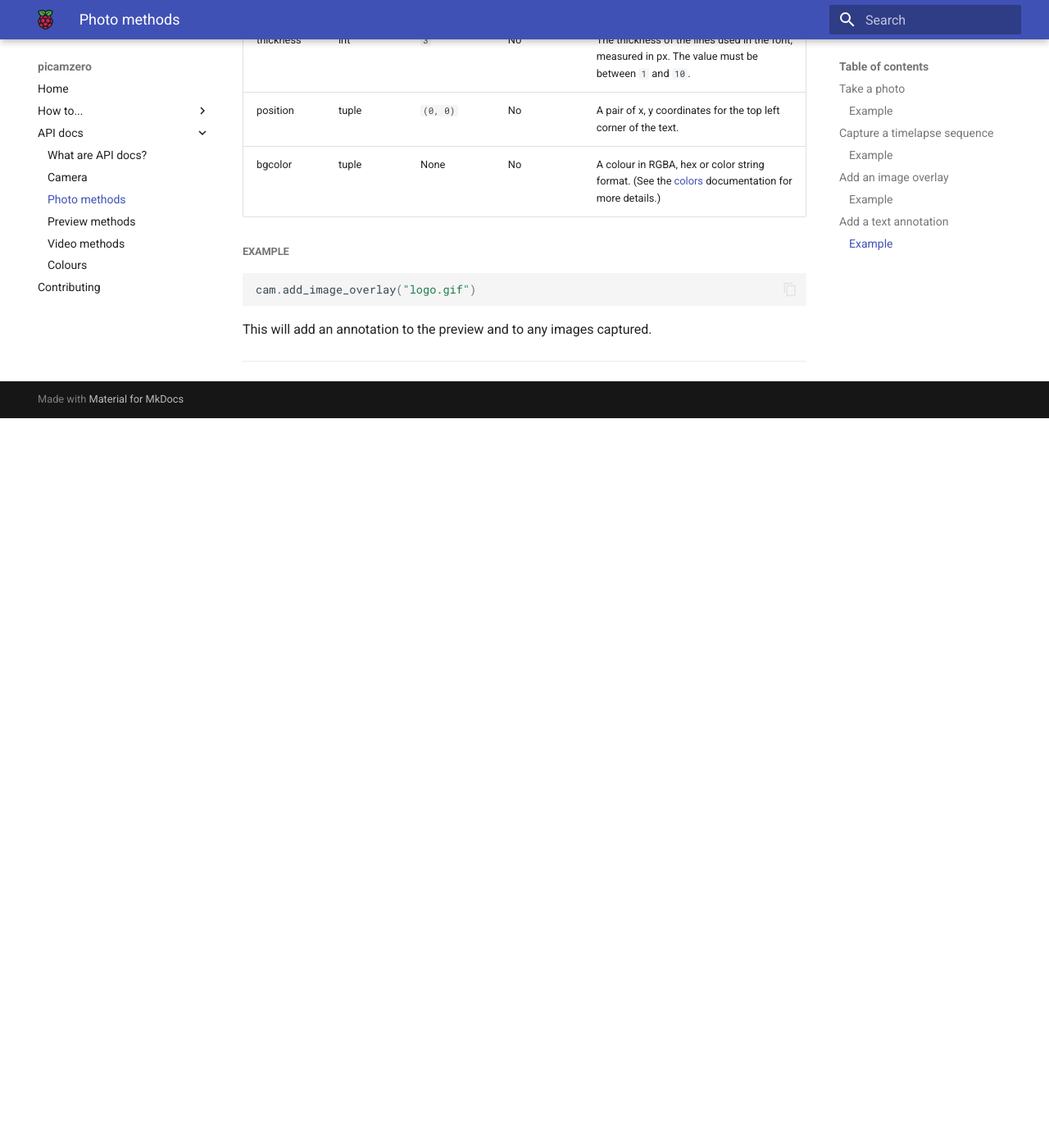
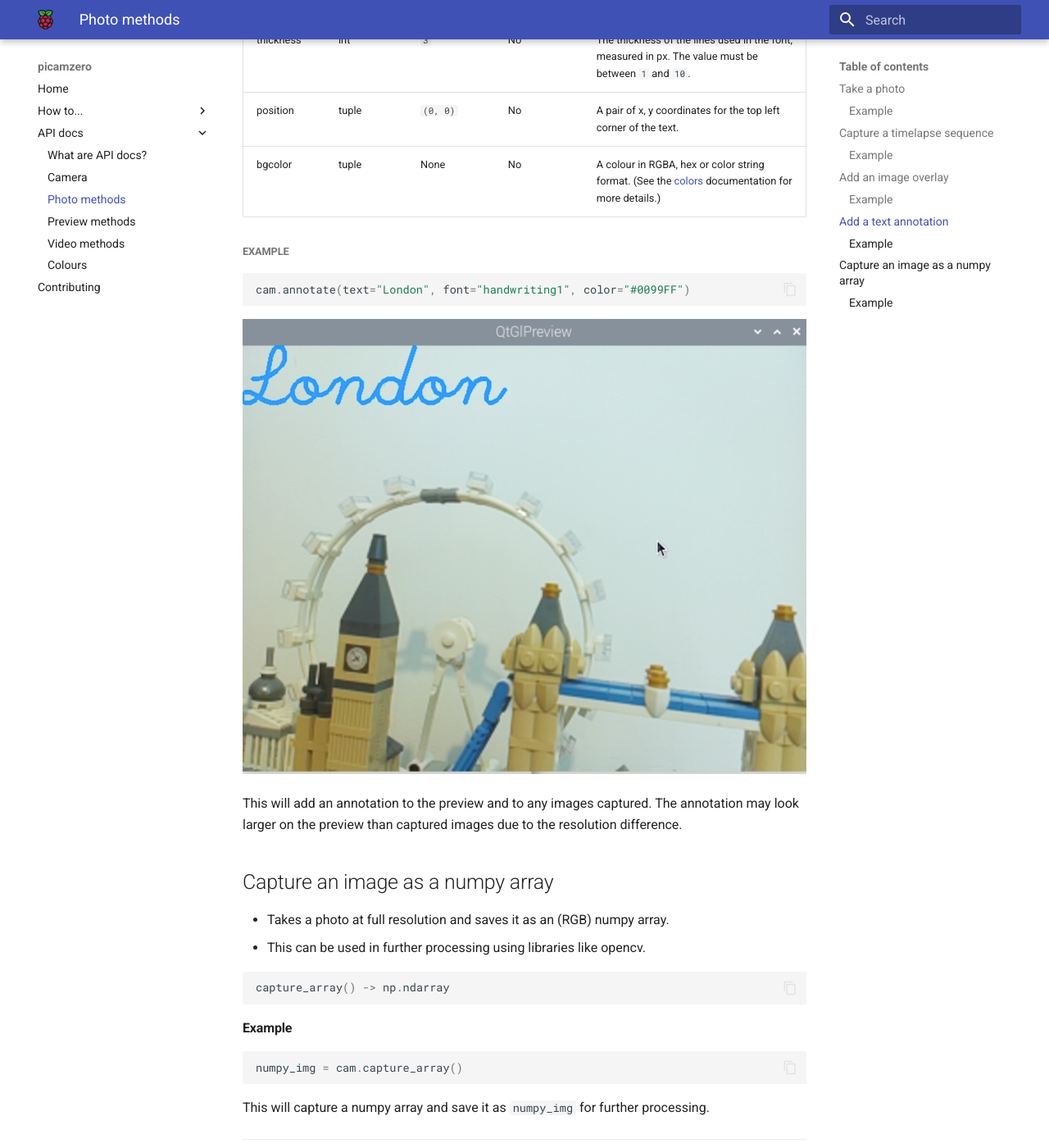
Before and after one commit to RaspberryPiFoundation/picamzero, an MkDocs documentation site: the page built from docs/photo_methods.md, in a window 1280 px wide and 1400 px high, scrolled down 3546 px. Shown: the whole window at 82% size. Built offline with MkDocs 1.6.1 and Material for MkDocs 9.7.7, drawn with Linux system fonts in a browser that asks for light colours; before the commit the page ends 4056 px from its top, so only the background shows below that.

Commit message:
Docs fixes (#204)
* Docs fixes

* LINTER ARGH

````diff
--- a/docs/photo_methods.md
+++ b/docs/photo_methods.md
@@ -131,9 +131,30 @@ annotate(
 ##### Example
 
 ```python
-cam.add_image_overlay("logo.gif")
+cam.annotate(text="London", font="handwriting1", color="#0099FF")
 ```
 
-This will add an annotation to the preview and to any images captured.
+![Lego set for London with blue text 'London' in top left corner](images/london.png)
+
+This will add an annotation to the preview and to any images captured. The annotation may look larger on the preview than captured images due to the resolution difference.
+
+
+## Capture an image as a numpy array
+
+- Takes a photo at full resolution and saves it as an (RGB) numpy array.
+- This can be used in further processing using libraries like opencv.
+
+
+```python
+capture_array() -> np.ndarray
+```
+
+#### Example
+
+```python
+numpy_img = cam.capture_array()
+```
+
+This will capture a numpy array and save it as `numpy_img` for further processing.
 
 ---
````
Also changed, not shown: docs/api_docs.md (+2 -2 lines), docs/camera.md (+13 -3 lines), docs/video_methods.md (+1 -1 lines), docs/images/london.png (added).
